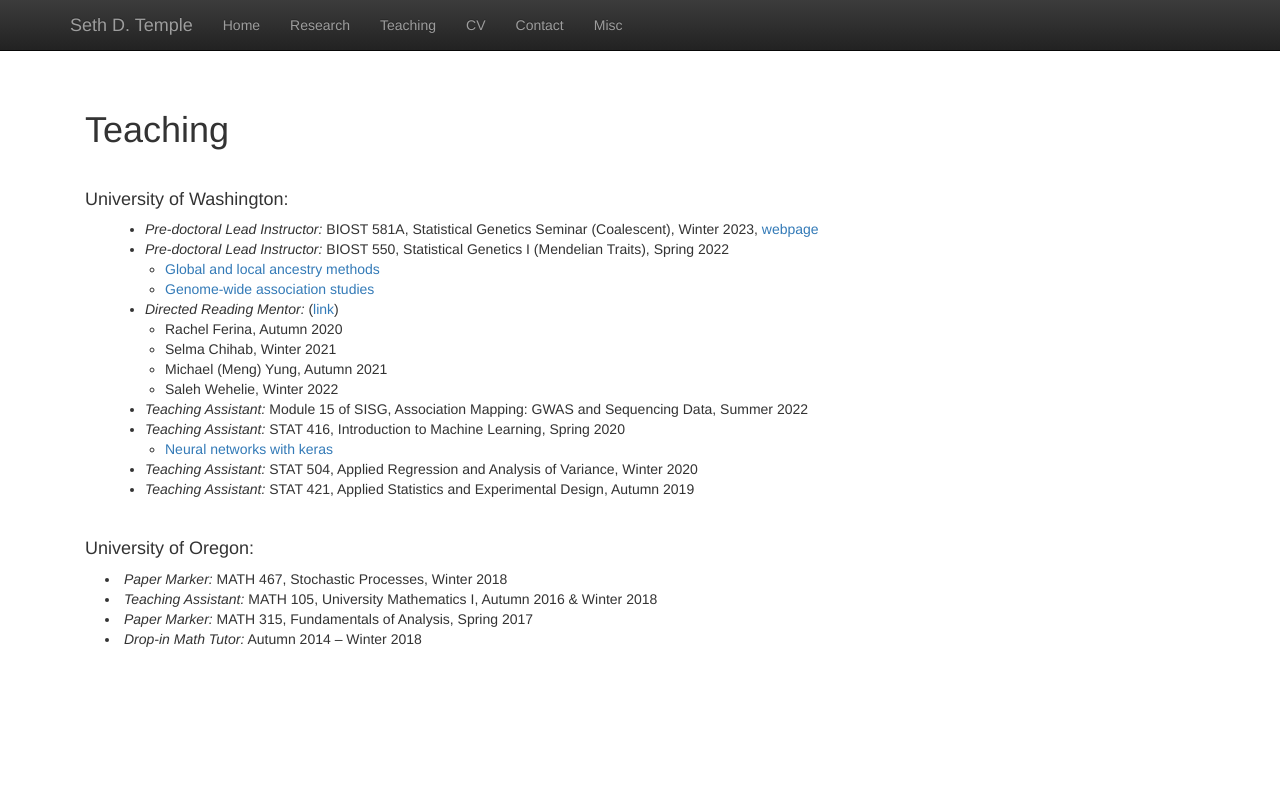
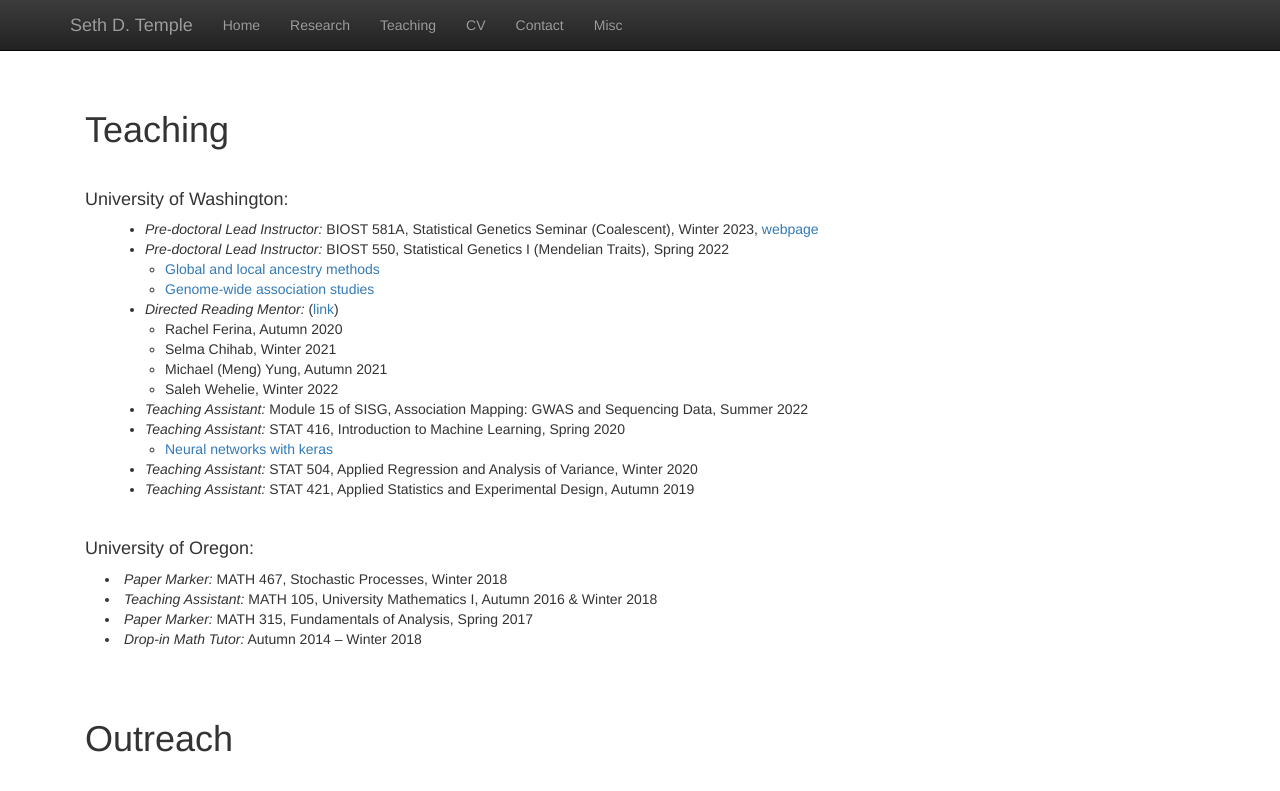
Before and after one commit to sdtemple/sdtemple.github.io, a Jekyll site: the page built from teaching.html, in a window 1280 px wide. Shown: the top 791 px of the page. Built offline with Jekyll 4.4.1, drawn with Linux system fonts in a browser that asks for light colours; nearby versions of some CDN libraries; library files that are not in the unit come from our copies.

Commit message:
Update teaching.html

```diff
--- a/teaching.html
+++ b/teaching.html
@@ -39,3 +39,7 @@ title:  'Teaching'
     <li style="padding:0px;margin:0px 20px 0px;"> <i>Paper Marker:</i> MATH 315, Fundamentals of Analysis, Spring 2017</li>
     <li style="padding:0px;margin:0px 20px 0px;"> <i>Drop-in Math Tutor:</i> Autumn 2014 &ndash; Winter 2018 </li>
 </p>
+<br/>
+<br/>
+
+<h1> Outreach </h1>
```
